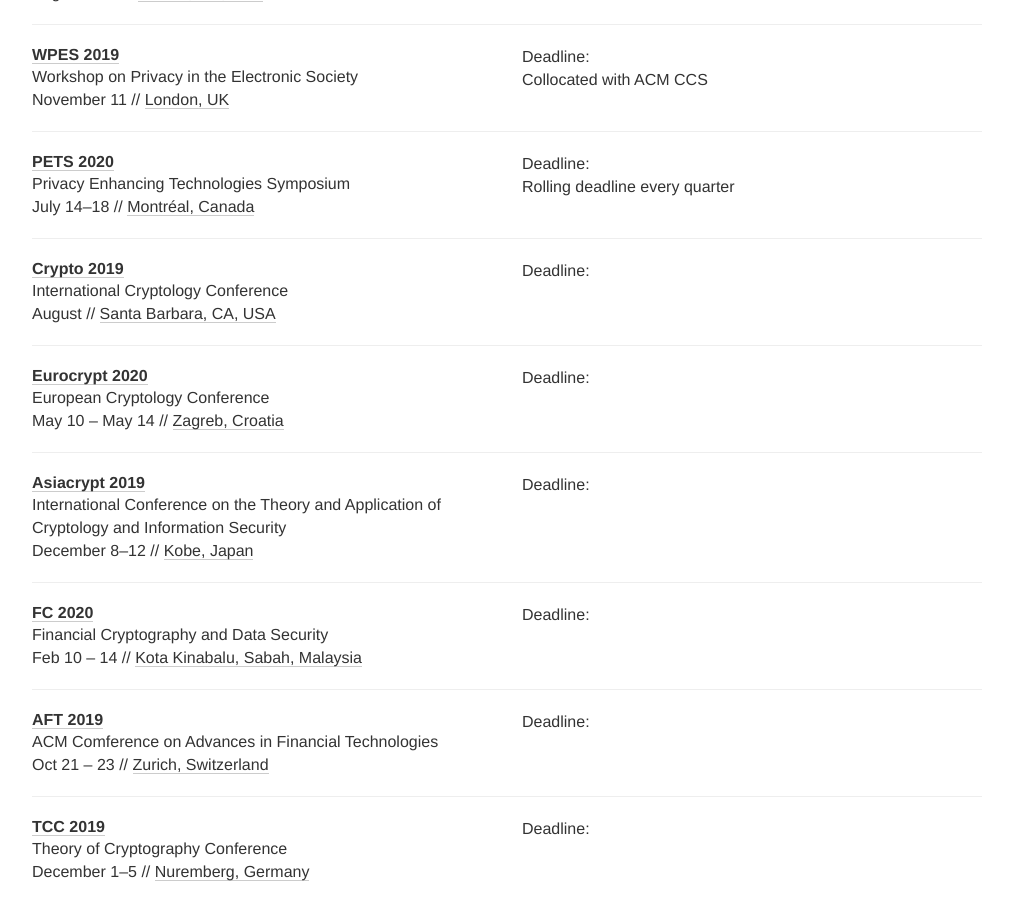
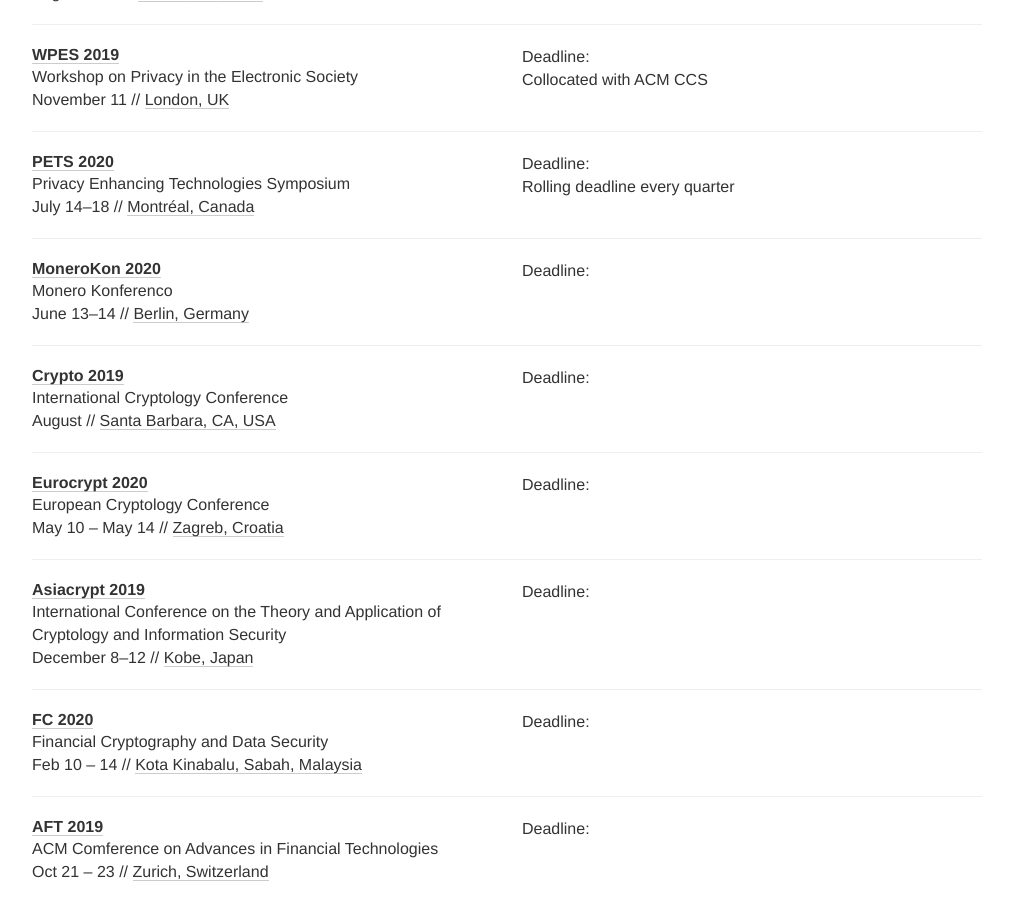
Before and after one commit to sec-deadlines/sec-deadlines.github.io, a Jekyll site: the page built from index.html, in a window 1280 px wide and 900 px high, scrolled down 1416 px. Shown: the whole window, without its empty margins (133-1146 px from the left). Built offline with Jekyll 4.4.1, drawn with Linux system fonts in a browser that asks for light colours; nearby versions of some CDN libraries; comment, search, counter and statistics services are not loaded.

Commit message:
add MoneroKon 2020

```diff
--- a/_data/conferences.yml
+++ b/_data/conferences.yml
@@ -136,6 +136,16 @@
   date: July 14-18
   place: Montréal, Canada
   tags: PRIV
+
+- name: MoneroKon
+  description: Monero Konferenco
+  year: 2020
+  link: https://monerokon.com/cfp/
+  deadline: "2020-04-01 23:59"
+  date: "June 13-14"
+  place: Berlin, Germany
+  timezone: Etc/GMT-1
+  tags: [PRIV, CRYPTO]
 
 # Crypto
 
```
